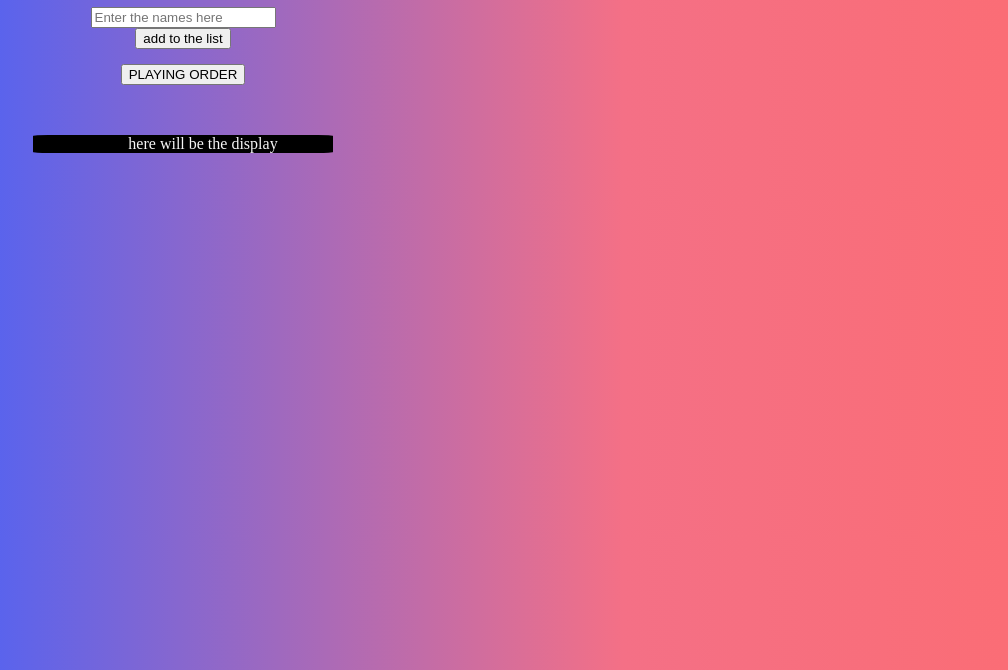
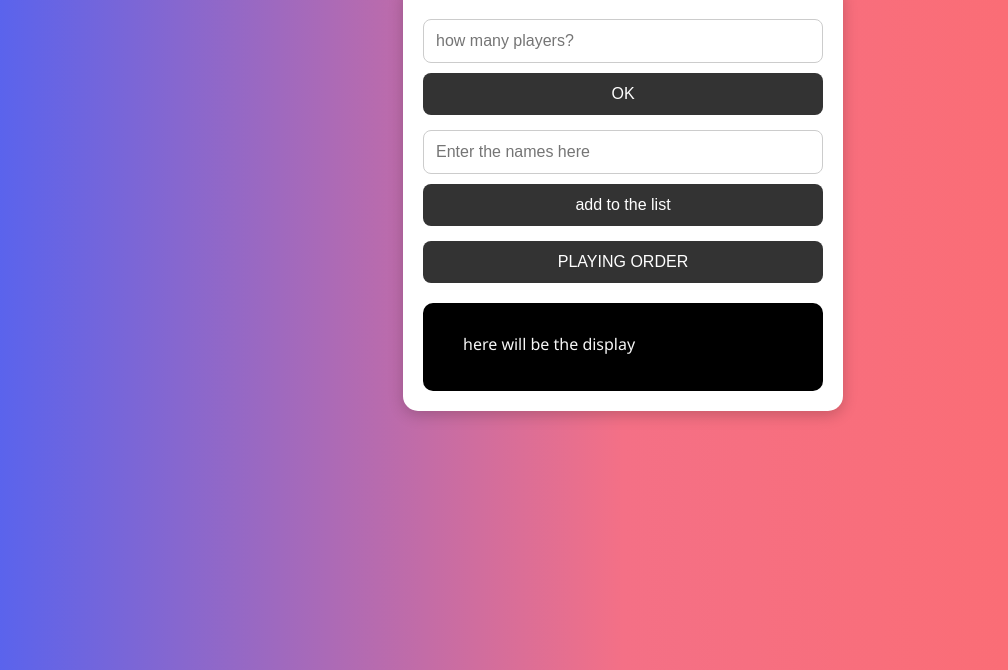
Before and after one commit to shubhamxigniter/ignitergames, a plain HTML site: page randomorder.html in a window 1280 px wide. Shown: the part 130-800 px from the top of the page, without its empty margins (17-1025 px from the left). Drawn offline with Linux system fonts and the light colour scheme.

Commit message:
Update randomorder.css

```diff
--- a/randomorder.css
+++ b/randomorder.css
@@ -1,26 +1,86 @@
-body{
-    padding: 0%;
-    margin: 0%;
+/* Base styles */
+body {
+    margin: 0;
+    padding: 0;
+    font-family: 'Segoe UI', Tahoma, Geneva, Verdana, sans-serif;
     background: linear-gradient(to right, #5663ef, #f47086, #ff6b6b);
-    justify-content: center;
-    text-align: center;
-}
-.container{
-    max-width: 400px;
-    padding: 0%;
-    margin: 0%;
-
+    display: flex;
+    flex-direction: column;
+    align-items: center;
+    min-height: 100vh;
 }
 
-.small-container{
-    margin: 15px;
-
+/* Header */
+h1 {
+    color: white;
+    margin-top: 30px;
+    font-size: 2rem;
+    text-shadow: 1px 1px 4px rgba(0, 0, 0, 0.4);
 }
 
-#resultdisplay{
-    background-color: black;
+/* Main container */
+.container {
+    background: white;
+    padding: 20px;
+    border-radius: 15px;
+    box-shadow: 0 4px 15px rgba(0, 0, 0, 0.2);
+    max-width: 400px;
+    width: 90%;
+    margin: 20px auto;
+}
+
+/* Each input section */
+.small-container {
+    margin: 15px 0;
+}
+
+/* Input and button styles */
+input[type="number"],
+input[type="text"],
+button {
+    width: 100%;
+    padding: 12px;
+    font-size: 1rem;
+    border: none;
+    border-radius: 8px;
+    box-sizing: border-box;
+}
+
+input[type="number"],
+input[type="text"] {
+    margin-bottom: 10px;
+    border: 1px solid #ccc;
+}
+
+button {
+    background-color: #333;
+    color: white;
+    transition: background-color 0.3s ease;
+}
+
+button:hover {
+    background-color: #555;
+}
+
+/* Result display area */
+#resultdisplay {
+    background-color: #000;
     color: #f6f6f6;
-    border-radius: 5%;
-    margin: 50px;
+    border-radius: 10px;
+    padding: 20px;
+    margin-top: 20px;
+    word-wrap: break-word;
+    text-align: left;
+}
 
+#displayArr,
+#displayRandom2 {
+    list-style-type: decimal;
+    padding-left: 20px;
+    margin-top: 10px;
 }
+
+ul li {
+    padding: 6px 0;
+    border-bottom: 1px solid rgba(255, 255, 255, 0.1);
+}
```
